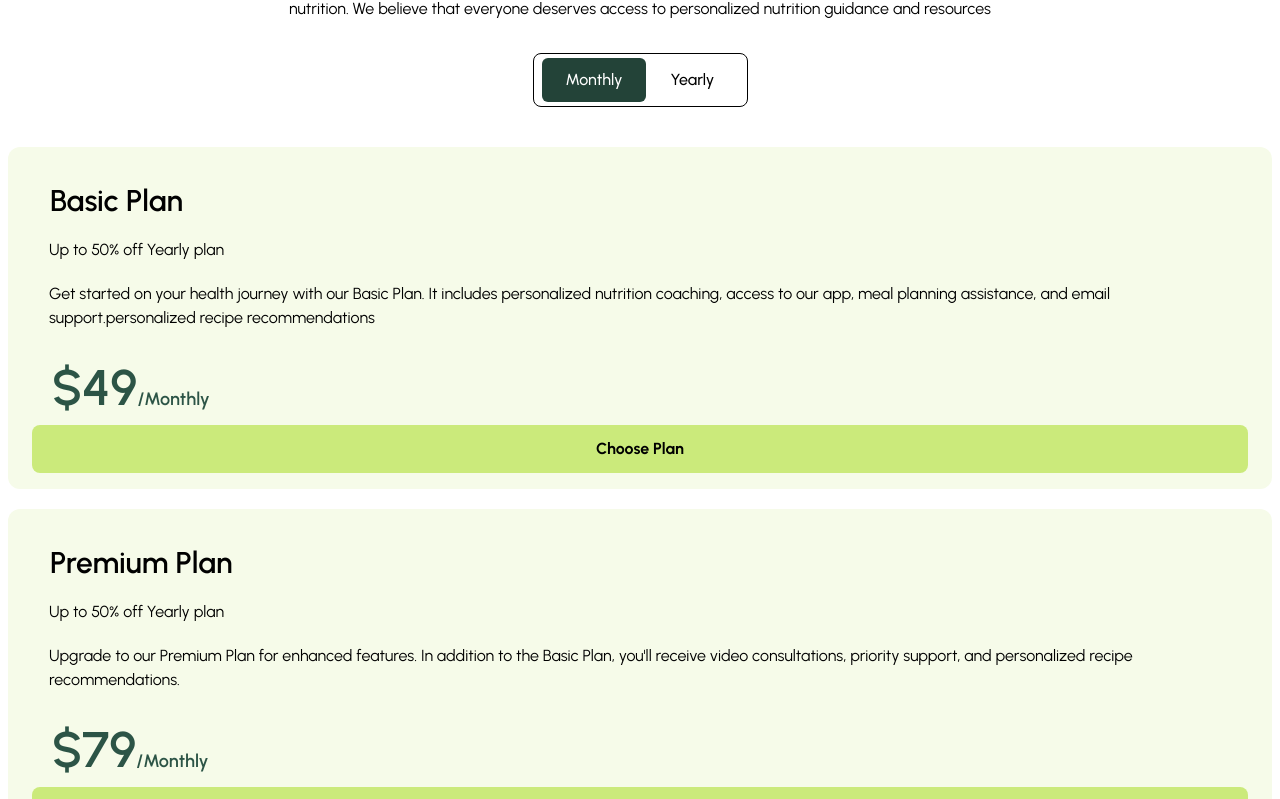
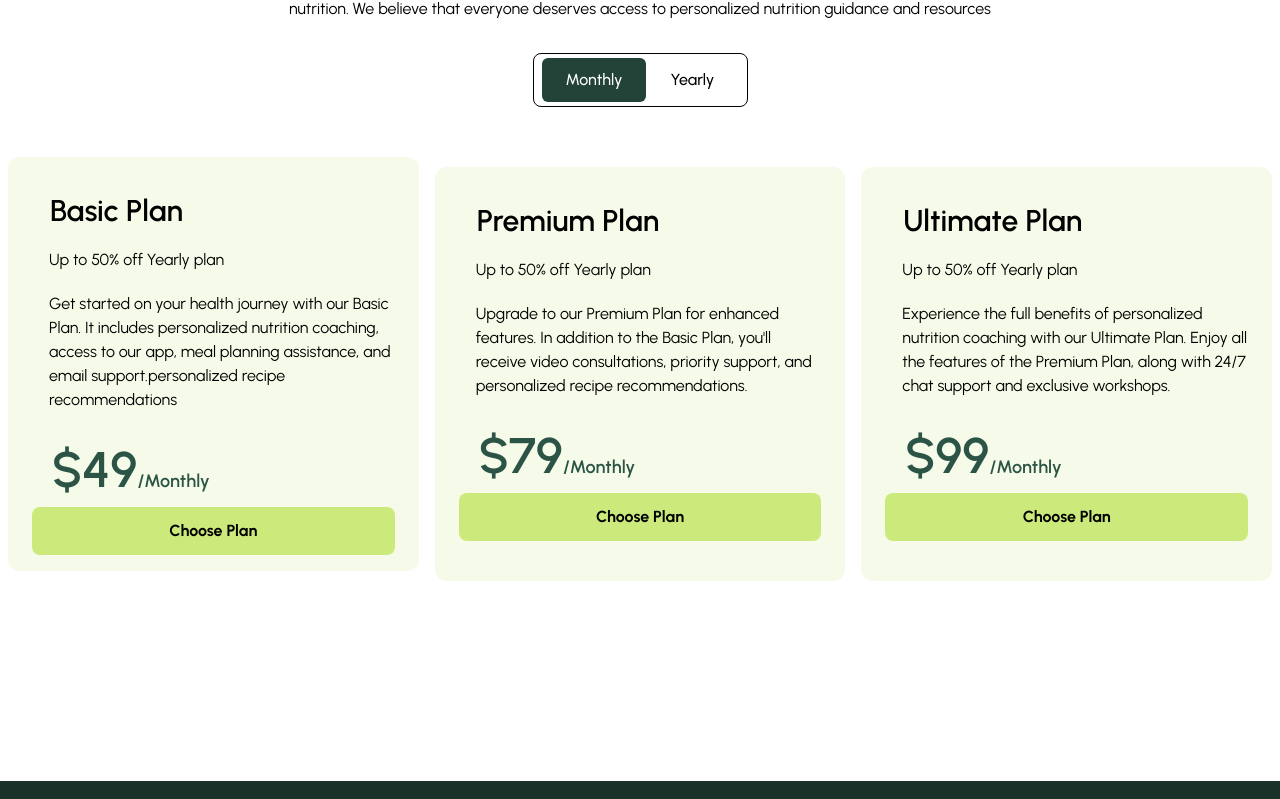
Before and after one commit to Ndahiroloicke/Nutritionist-web-app, a React (Vite) app: page / in a window 1280 px wide. Shown: the part 4611-5410 px from the top of the page. Built offline with nearby package versions, Linux system fonts and the light colour scheme.

Commit message:
Development

```diff
--- a/src/components/Home/plans.jsx
+++ b/src/components/Home/plans.jsx
@@ -3,7 +3,7 @@ import { Link } from "react-router-dom";
 
 const Plans = ({ planname, plandescription, price }) => {
   return (
-    <div className="plan-whole w-full px-6 py-4 mx-2">
+    <div className="plan-whole h-[414px] w-full px-6 py-4 mx-2">
       <div className="plan-head w-fit mx-auto">
         <h1 className="text-[30px] font-semibold">{planname}</h1>
         <p>Up to 50% off Yearly plan</p>
--- a/src/components/Home/pricing.jsx
+++ b/src/components/Home/pricing.jsx
@@ -27,12 +27,11 @@ function Price() {
         />
       </div>
       {yearlyPricing ? (
-        <div className="flex space-y-5 flex-wrap justify-center mt-[40px] sm:mx-0 mx-3">
+        <div className="flex space-y-5 sm:flex-row flex-col items-center justify-center mt-[40px] sm:mx-0 mx-3">
           <Plans
             plandescription="Get started on your health journey with our Basic Plan. It includes personalized nutrition coaching, access to our app, meal planning assistance, and email support.personalized recipe recommendations "
             planname="Basic Plan"
             price="$199"
-            className=""
           />
           <Plans
             planname="Premium Plan"
@@ -46,12 +45,11 @@ function Price() {
           />
         </div>
       ) : (
-        <div className="flex space-y-5 flex-wrap justify-center mt-[40px] sm:mx-0 mx-3">
+        <div className="flex space-y-5 flex-col items-center sm:flex-row justify-center mt-[40px] sm:mx-0 mx-3">
           <Plans
             plandescription="Get started on your health journey with our Basic Plan. It includes personalized nutrition coaching, access to our app, meal planning assistance, and email support.personalized recipe recommendations "
             planname="Basic Plan"
             price="$49"
-            className=""
           />
           <Plans
             planname="Premium Plan"
```
